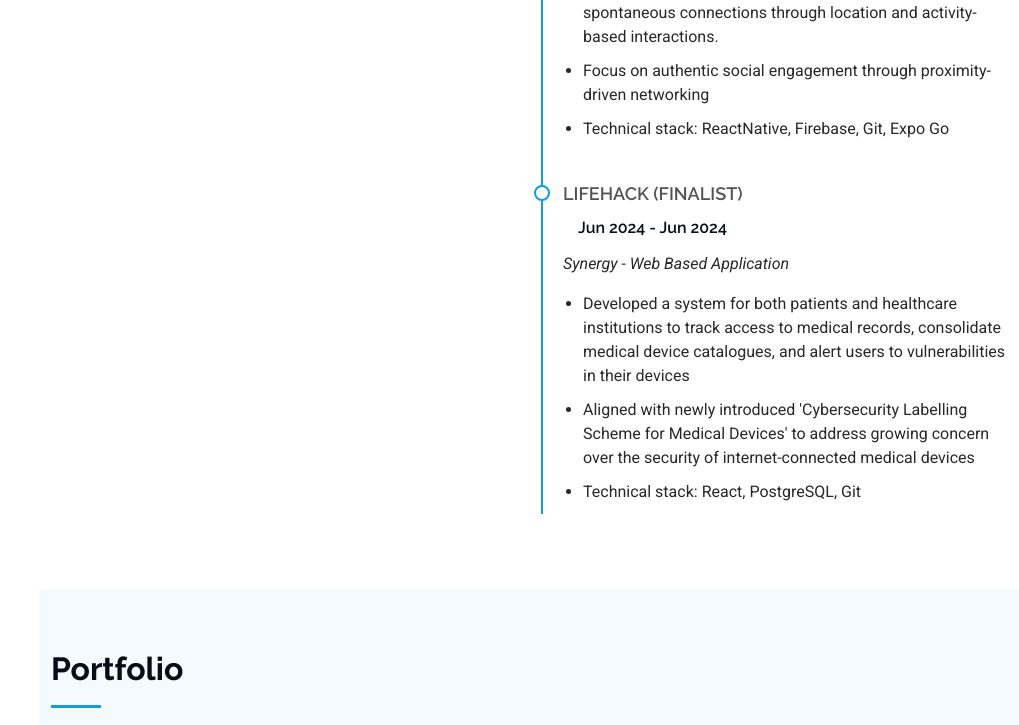
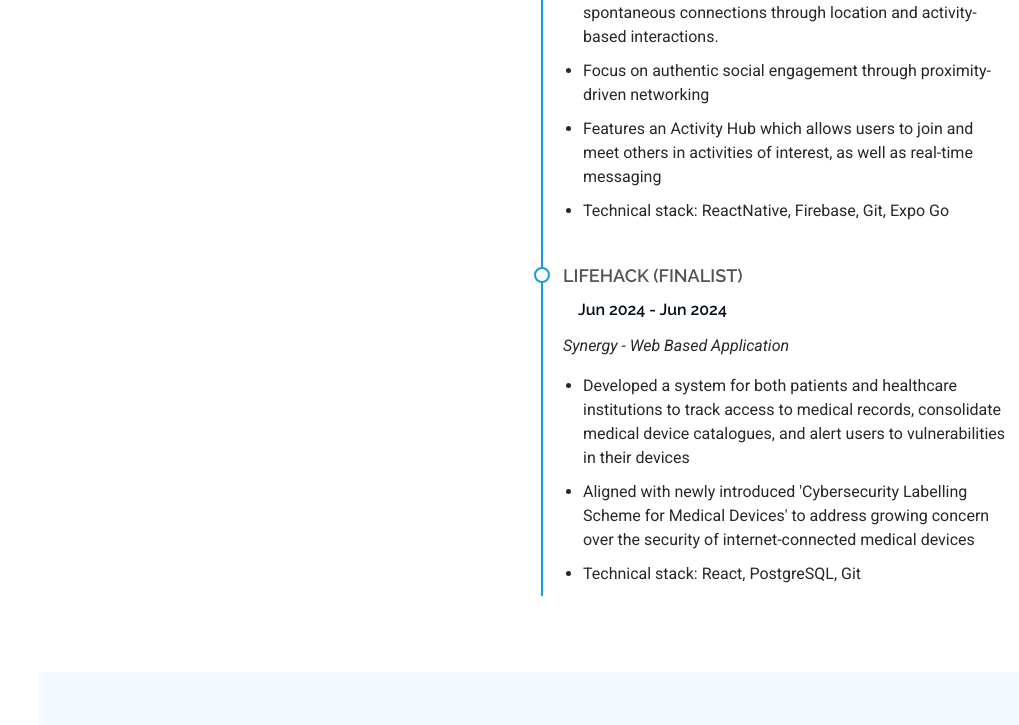
Before and after one commit to Durpfish/PortfolioWebsite, a plain HTML site: page index.html in a window 1280 px wide. Shown: the part 3164-3889 px from the top of the page, without its empty margins (261-1280 px from the left). Drawn offline with Linux system fonts and the light colour scheme.

Commit message:
updated orbital

```diff
--- a/index.html
+++ b/index.html
@@ -341,6 +341,7 @@
               <ul>
                 <li>Developed a social media application to foster meaningful, spontaneous connections through location and activity-based interactions.</li>
                 <li>Focus on authentic social engagement through proximity-driven networking</li>
+                <li>Features an Activity Hub which allows users to join and meet others in activities of interest, as well as real-time messaging </li>
                 <li>Technical stack: ReactNative, Firebase, Git, Expo Go </li>
               </ul>
             </div><!-- Edn Resume Item -->
```
